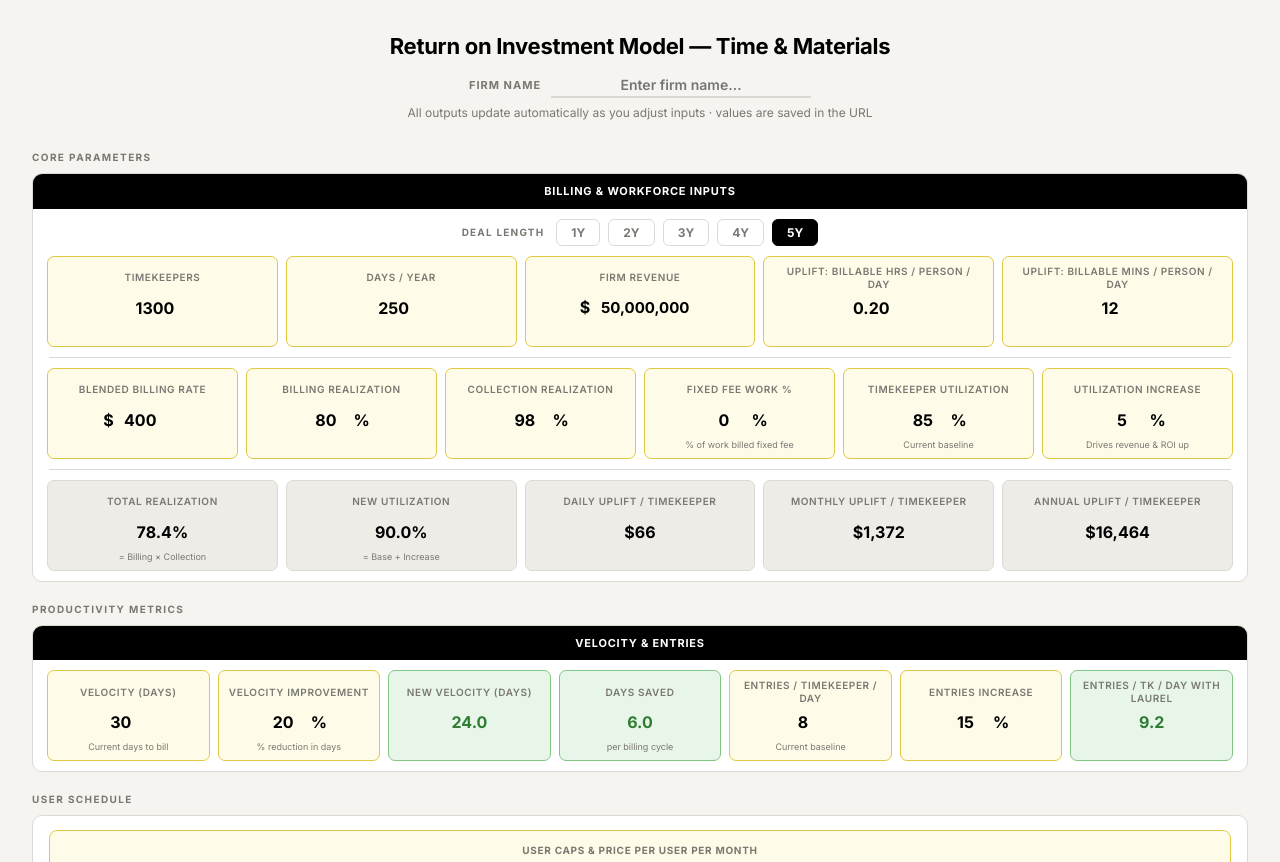
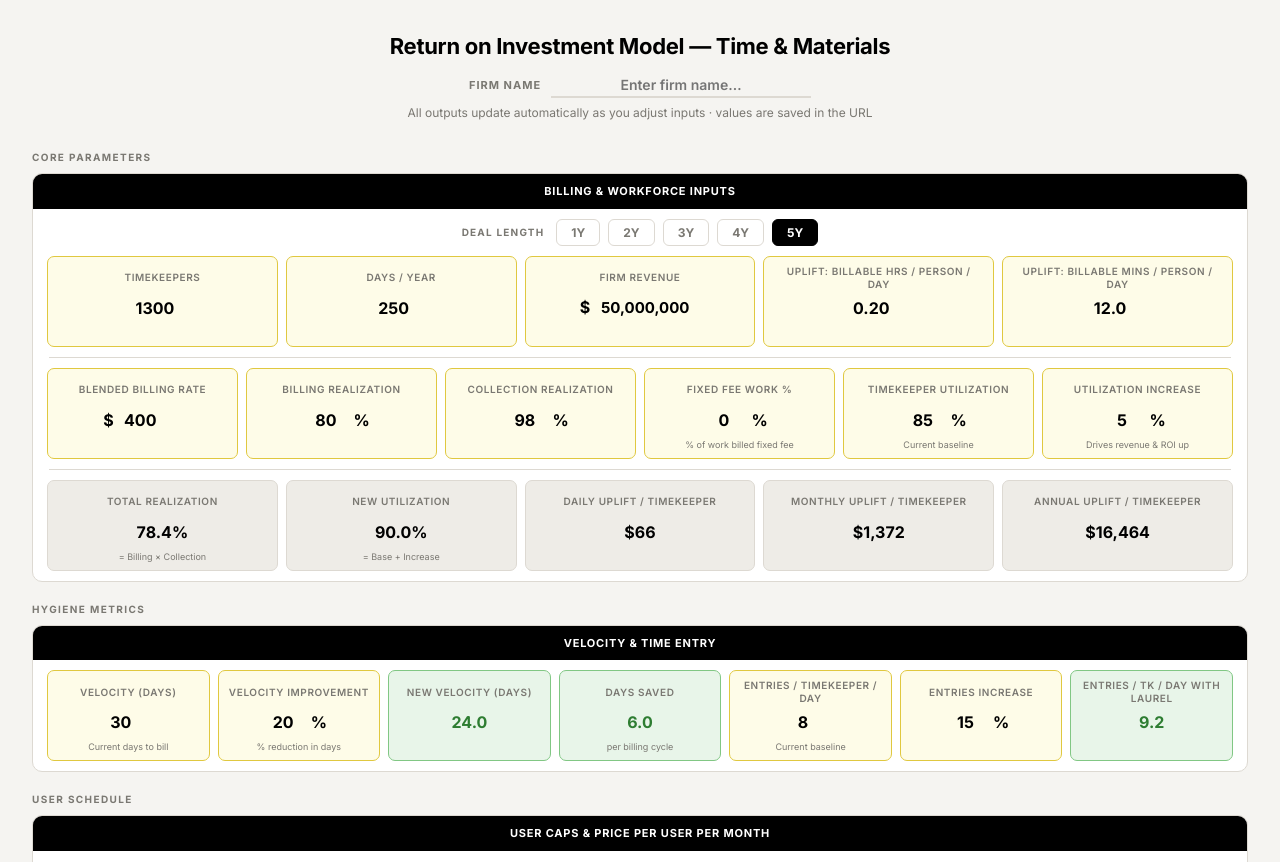
Before and after one commit to mitchk99/roicalc-tm, a plain HTML site: page index.html in a window 1280 px wide. Shown: the part 68-930 px from the top of the page. Drawn offline with Linux system fonts and the light colour scheme.

Commit message:
Update index.html

```diff
--- a/index.html
+++ b/index.html
@@ -207,12 +207,12 @@
       </div>
       <div class="pcell var">
         <div class="plabel">Uplift: Billable Hrs / Person / Day</div>
-        <div class="pval-wrap"><input type="number" id="p_uplift_hrs" value="0.20" min="0.01" step="0.01" style="width:60px" oninput="syncMinsFromHrs()" onblur="this.value=parseFloat(this.value).toFixed(2);syncMinsFromHrs()"></div>
+        <div class="pval-wrap"><input type="number" id="p_uplift_hrs" value="0.20" min="0.01" step="0.01" style="width:60px" oninput="syncMinsFromHrs()" onblur="this.value=(Math.round(parseFloat(this.value)*100)/100).toFixed(2);syncMinsFromHrs()"></div>
         <div class="psub"></div>
       </div>
       <div class="pcell var">
         <div class="plabel">Uplift: Billable Mins / Person / Day</div>
-        <div class="pval-wrap"><input type="number" id="p_uplift_mins" value="12" min="1" step="1" style="width:60px" oninput="syncHrsFromMins()" onblur="this.value=Math.round(parseFloat(this.value)||0);syncHrsFromMins()"></div>
+        <div class="pval-wrap"><input type="number" id="p_uplift_mins" value="12.0" min="0.1" step="0.1" style="width:60px" oninput="syncHrsFromMins()" onblur="this.value=(Math.round(parseFloat(this.value)*10)/10).toFixed(1);syncHrsFromMins()"></div>
         <div class="psub"></div>
       </div>
     </div>
@@ -316,9 +316,9 @@
   </div>
 
   <!-- ═══ SECTION 2: PRODUCTIVITY METRICS ═══ -->
-  <div class="slabel">Productivity Metrics</div>
+  <div class="slabel">Hygiene Metrics</div>
   <div class="card">
-    <div class="card-hd">Velocity &amp; Entries</div>
+    <div class="card-hd">Velocity &amp; Time Entry</div>
 
     <!-- Velocity + Entries row -->
     <div class="pgrid c7">
@@ -374,8 +374,9 @@
   <!-- ═══ SECTION 3: USER SCHEDULE ═══ -->
   <div class="slabel">User Schedule</div>
   <div class="card">
-    <div style="background:#FEFCE8;border:1px solid #E0C840;border-radius:8px;margin:14px 16px;padding:12px 16px">
-      <div style="font-size:10px;font-weight:700;color:var(--muted);text-transform:uppercase;letter-spacing:.7px;margin-bottom:10px;text-align:center">User Caps &amp; Price Per User Per Month</div>
+    <div class="card-hd">User Caps &amp; Price Per User Per Month</div>
+    <div style="background:#FEFCE8;border:1px solid #E0C840;border-radius:0 0 8px 8px;margin:14px 16px;padding:12px 16px">
+      <div style="height:0"></div>
       <div class="tbl-wrap">
         <table style="min-width:unset;width:100%;font-size:12px">
           <tbody id="schedule-body"></tbody>
@@ -514,12 +515,13 @@ let currency = 'USD';
 // ── Hrs ↔ Mins sync ───────────────────────────────────────────────────────────
 function syncMinsFromHrs() {
   const hrs = parseFloat(document.getElementById('p_uplift_hrs').value) || 0;
-  document.getElementById('p_uplift_mins').value = Math.round(hrs * 60);
+  const mins = Math.round(hrs * 60 * 10) / 10;
+  document.getElementById('p_uplift_mins').value = mins.toFixed(1);
   calcAll(); // calcAll calls updateURL
 }
 function syncHrsFromMins() {
   const mins = parseFloat(document.getElementById('p_uplift_mins').value) || 0;
-  const hrs = (mins / 60).toFixed(4);
+  const hrs = (Math.round((mins / 60) * 100) / 100).toFixed(2);
   document.getElementById('p_uplift_hrs').value = hrs;
   calcAll(); // calcAll calls updateURL
 }
@@ -725,7 +727,7 @@ function buildScheduleTable() {
   const pp  = schedule.map((r,i) => {
     const sym = CURR[currency].s;
     return `<td style="text-align:center;white-space:nowrap">
-      <span style="font-weight:700;font-size:13px;color:var(--muted)">${sym}</span><input class="sched-input" type="number" value="${r.ppupm}" min="1" step="1"
+      <span style="font-weight:700;font-size:13px;color:var(--muted);margin-right:3px">${sym}</span><input class="sched-input" type="number" value="${r.ppupm}" min="1" step="1"
         tabindex="${n+i+1}"
         style="width:65px"
         onchange="schedule[${i}].ppupm=+this.value;calcAll()">
@@ -898,7 +900,7 @@ setupFirmRev();
 const hadSavedState = loadFromURL();
 
 // Sync mins from hrs (either from URL or default)
-document.getElementById('p_uplift_mins').value = Math.round(parseFloat(document.getElementById('p_uplift_hrs').value||0.20) * 60);
+document.getElementById('p_uplift_mins').value = (Math.round(parseFloat(document.getElementById('p_uplift_hrs').value||0.20) * 60 * 10) / 10).toFixed(1);
 
 if (!hadSavedState) {
   setYears(5);
```
